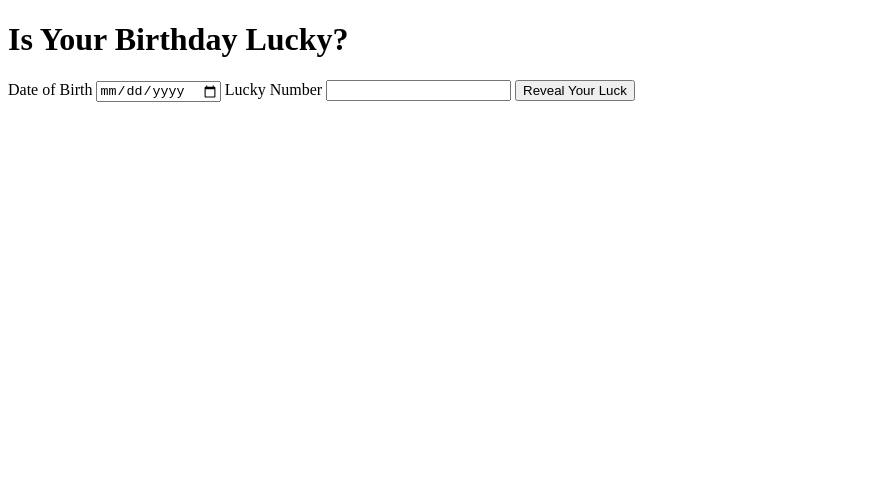
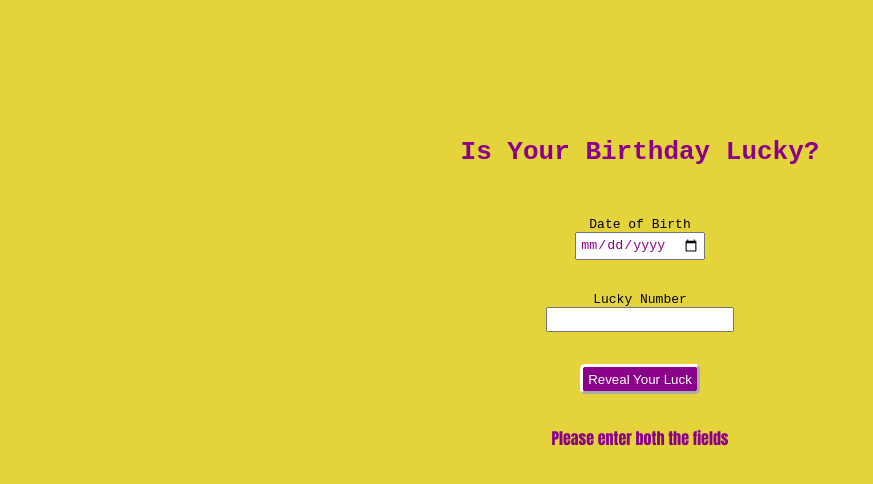
Before and after one commit to achalkamboj/Is-Your-Birthday-Lucky, a plain HTML site: page index.html in a window 1280 px wide. Both pictures are taken after a click on the button "Reveal Your Luck". Shown: the whole page, without its empty margins (0-873 px from the left). Drawn offline with Linux system fonts and the light colour scheme.

Commit message:
final commit

```diff
--- a/app.js
+++ b/app.js
@@ -1,7 +1,29 @@
 const dateOfBirth = document.querySelector("#date-of-birth");
 const luckyNumber = document.querySelector("#lucky-number");
 const checkButton = document.querySelector("#check-number");
+const outputBox = document.querySelector("#output-box");
 
-checkButton.addEventListener('click' , function getvalues(){
-    console.log(dateOfBirth.value, luckyNumber.value);
-})
+function checkLuck(){
+    const dob = dateOfBirth.value;
+    const sum = calculateSum(dob);
+    if(sum&&dob){
+    if(sum%luckyNumber.value===0)
+        outputBox.innerText="Congratulations...Your Birthday Is Lucky!";
+    else
+        outputBox.innerText="Luck is just a parameter to measure hard work!";
+    }
+    else{
+        outputBox.innerText="Please enter both the fields";
+    }
+}
+
+function calculateSum(dob){
+    dob = dob.replaceAll("-","");
+    let sum=0;
+    for(var i=0;i<dob.length;i++){
+        sum = sum + Number(dob.charAt(i));
+    }
+    return sum;
+}
+
+checkButton.addEventListener('click' , checkLuck)
--- a/index.html
+++ b/index.html
@@ -8,12 +8,16 @@
     <link rel="stylesheet" href="style.css">
 </head>
 <body>
+
+    <div class="container">
     <h1>Is Your Birthday Lucky?</h1>
     <label for="date-of-birth">Date of Birth</label>
     <input type="date" id="date-of-birth">
     <label for="lucky-number">Lucky Number</label>
     <input type="number" id="lucky-number">
     <button id="check-number">Reveal Your Luck</button>
-    <script src="app.js"></script>
+    <div id="output-box"></div>
+</div>
+    <script src="./app.js" type="text/javascript"></script>
 </body>
 </html>
--- a/style.css
+++ b/style.css
@@ -0,0 +1,58 @@
+:root{
+    --primary-color : darkmagenta;
+}
+
+body{
+    background-color: #e4d33b;
+    padding: 0rem;
+}
+.container{
+    margin: auto;
+    text-align: center;
+    padding: 5rem;
+    font-family: monospace;
+}
+
+h1{
+    color: var(--primary-color);
+    padding: 2rem;
+    border-color: var(--primary-color);
+    border-radius: 0.2rem;
+}
+
+#date-of-birth{
+    color:var(--primary-color);
+    display: block;
+    padding: 0.2rem;
+    margin: auto;
+    margin-bottom: 2rem;
+}
+
+
+#check-number{
+    padding: 0.3rem;
+    display: block;
+    border-radius: 0.3rem;
+    border-color: white;
+    background-color: var(--primary-color);
+    border-width: 0.2rem;
+    color: white;
+    margin: auto;
+    margin-bottom: 2rem;
+}
+
+#lucky-number{
+    color:var(--primary-color);
+    display: block;
+    padding: 0.2rem;
+    margin: 1rem;
+    margin: auto;
+    margin-bottom: 2rem;
+}
+
+#output-box{
+    margin: auto;
+    color: var(--primary-color);
+    display: block;
+    font-family: Impact, Haettenschweiler, 'Arial Narrow Bold', sans-serif;
+}
```
